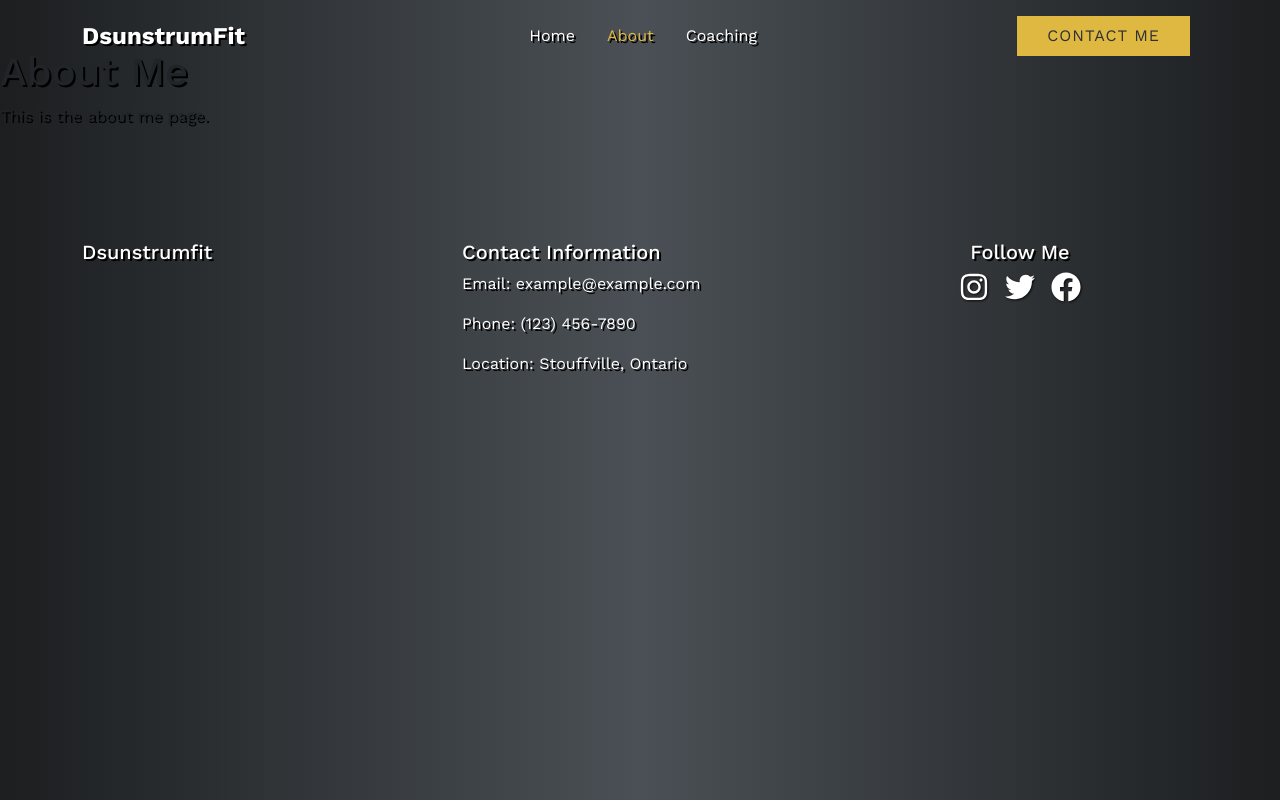
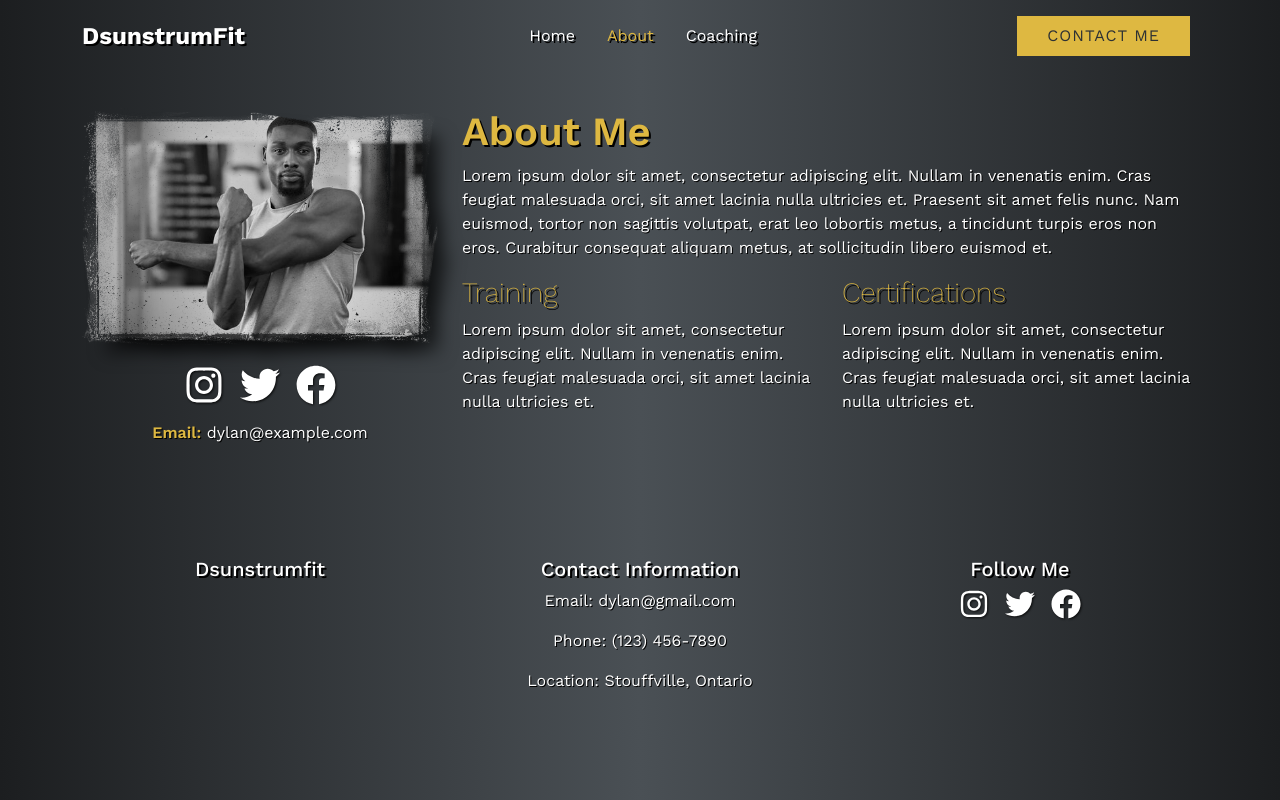
Before and after one commit to grantmacmillan/dsunstrumfit, a Next.js app: page /about-me in a window 1280 px wide. Built offline with nearby package versions, Linux system fonts and the light colour scheme.

Commit message:
about me page added

```diff
--- /dev/null
+++ b/app/about-me/about-me.css
@@ -0,0 +1,18 @@
+.about-me-container {
+    padding-top: 60px;
+}
+
+.about-subheading {
+    color: var(--primary-color);
+    font-weight: 200;
+}
+
+.about-social-icons {
+
+    margin-top: 1.2rem;
+}
+
+.email-highlight {
+    color: var(--primary-color);
+    font-weight: 600;
+}
--- a/app/about-me/page.js
+++ b/app/about-me/page.js
@@ -1,16 +1,67 @@
+import { FaFacebook, FaTwitter, FaInstagram } from 'react-icons/fa';
+import Image from 'next/image';
+import profilePic from "../../public/images/landing-small.jpg";
+import { Container, Row, Col } from 'react-bootstrap';
+
 export const metadata = {
     title: 'Dsunstrumfit - About Me',
     description: 'Generated by create next app',
 };
 
-
 export default function About() {
     return (
-        <div>
-            <br></br>
-            <br></br>
-            <h1>About Me</h1>
-            <p>This is the about me page.</p>
-        </div>
+        <Container className="mt-5 about-me-container">
+            <Row>
+                <Col md={4} className="text-center">
+                    <div className="masked-image">
+                        <Image
+                            src={profilePic} // Replace with the actual path to the client's image
+                            alt="Client Image"
+                            width={400}
+                            height={400}
+                            className="clientImage img-fluid"
+                        />
+                    </div>
+                    <div className="about-social-icons mb-3">
+                        <a href="https://instagram.com" aria-label="Instagram" target="_blank" rel="noopener noreferrer">
+                            <FaInstagram size={40} className="icon-style" />
+                        </a>
+                        <a href="https://twitter.com" className="mx-3" aria-label="Twitter" target="_blank" rel="noopener noreferrer">
+                            <FaTwitter size={40} className="icon-style" />
+                        </a>
+                        <a href="https://facebook.com" aria-label="Facebook" target="_blank" rel="noopener noreferrer">
+                            <FaFacebook size={40} className="icon-style" />
+                        </a>
+                    </div>
+                    <p><span className="email-highlight">Email:</span> dylan@example.com</p>
+                </Col>
+                <Col md={8} >
+                    <h1 className='section-heading'>About Me</h1>
+                    <p>
+                        Lorem ipsum dolor sit amet, consectetur adipiscing elit. Nullam in venenatis enim. Cras
+                        feugiat malesuada orci, sit amet lacinia nulla ultricies et. Praesent sit amet felis
+                        nunc. Nam euismod, tortor non sagittis volutpat, erat leo lobortis metus, a tincidunt
+                        turpis eros non eros. Curabitur consequat aliquam metus, at sollicitudin libero euismod
+                        et.
+                    </p>
+                    <Row>
+                        <Col md={6}>
+                            <h3 className='about-subheading'>Training</h3>
+                            <p>
+                                Lorem ipsum dolor sit amet, consectetur adipiscing elit. Nullam in venenatis enim.
+                                Cras feugiat malesuada orci, sit amet lacinia nulla ultricies et.
+                            </p>
+                        </Col>
+                        <Col md={6}>
+                            <h3 className='about-subheading'>Certifications</h3>
+                            <p>
+                                Lorem ipsum dolor sit amet, consectetur adipiscing elit. Nullam in venenatis enim.
+                                Cras feugiat malesuada orci, sit amet lacinia nulla ultricies et.
+                            </p>
+                        </Col>
+                    </Row>
+                </Col>
+            </Row>
+        </Container>
     );
 }
--- a/app/components/CustomFooter.js
+++ b/app/components/CustomFooter.js
@@ -15,12 +15,12 @@ const CustomFooter = () => {
 
             <div className="container">
                 <div className="row">
-                    <div className="col-md-4">
+                    <div className="col-md-4 text-center">
                         <h5>Dsunstrumfit</h5>
                     </div>
-                    <div className="col-md-4">
+                    <div className="col-md-4 text-center">
                         <h5>Contact Information</h5>
-                        <p>Email: example@example.com</p>
+                        <p>Email: dylan@gmail.com</p>
                         <p>Phone: (123) 456-7890</p>
                         <p>Location: Stouffville, Ontario</p>
                     </div>
--- a/app/globals.css
+++ b/app/globals.css
@@ -50,6 +50,7 @@ h2 {
 
 h3 {
   font-size: var(--font-size-h3);
+
 }
 
 h4 {
@@ -66,6 +67,9 @@ h6 {
 
 p {
   font-size: var(--font-size-p);
+  color: var(--text);
+  text-shadow: 1px 1px #000;
+
 }
 
 .icon-style {
--- a/app/home.css
+++ b/app/home.css
@@ -8,6 +8,11 @@
 .text-content h1 {
     font-size: 3rem;
     margin-bottom: 20px;
+}
+
+.text-content p {
+    text-shadow: 2px 2px #000;
+
 }
 
 .text-content h1 .highlight {
--- a/app/layout.js
+++ b/app/layout.js
@@ -5,6 +5,7 @@ import CustomFooter from "./components/CustomFooter";
 import "./navbar.css";
 import "./home.css";
 import "./buttons.css";
+import "./about-me/about-me.css";
 
 const workSans = Work_Sans({ subsets: ["latin"] });
 
--- a/app/page.js
+++ b/app/page.js
@@ -35,7 +35,7 @@ export default function Home() {
                   alt="Client Image"
                   width={400}
                   height={400}
-                  className="clientImage"
+                  className="clientImage img-fluid"
                 />
               </div>
             </Col>
```
